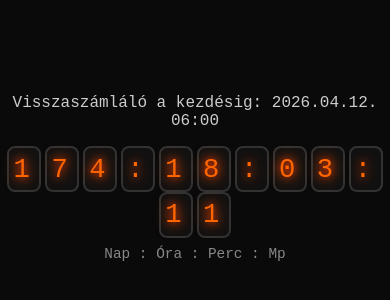
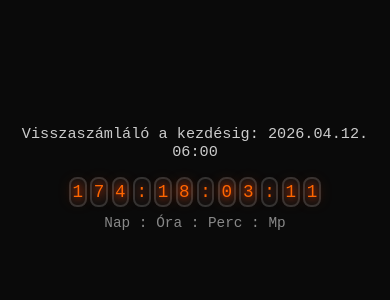
Before and after one commit to kulcsarf82/visszaszamlalo-2026, a plain HTML site: page index.html in a window 390 px wide. Shown: the part 244-544 px from the top of the page. Drawn offline with Linux system fonts and the light colour scheme.

Commit message:
Update index.html with new countdown timer.

```diff
--- a/index.html
+++ b/index.html
@@ -13,35 +13,48 @@
     }
     .box {
       text-align:center;
+      width:100vw; /* hogy ne fusson ki a tartalom */
+      max-width: 460px;
+      padding: 0 5vw;
     }
     .title {
       font-size:1.2rem; margin-bottom:1rem; color:#ccc;
+      word-break:break-word;
     }
     .count {
-      font-size:3rem; letter-spacing:0.2em;
+      font-size:3rem; letter-spacing:0.08em;
       display:flex; justify-content:center;
       flex-wrap: wrap;
+      gap: 0.2em;
+      word-break:break-all;
     }
     .digit {
       background:#111; border:2px solid #333;
-      border-radius:8px; margin:0 4px; padding:0.4em 0.3em;
+      border-radius:8px; margin:0 2px; padding:0.3em 0.2em;
       color:#ff6600; text-shadow:0 0 8px #ff3300, 0 0 16px #ff6600;
       min-width:1ch; text-align:center;
+      display:inline-block;
     }
     .labels {
       margin-top:0.5rem; color:#888; font-size:0.9rem;
     }
-    /* Mobil nézetre kisebb számláló */
     @media (max-width: 500px) {
       .count {
-        font-size: 1.7rem;
+        font-size: 1.1rem;
+        letter-spacing: 0.01em;
+        gap: 0.1em;
       }
       .digit {
-        margin: 0 2px;
-        padding: 0.2em 0.15em;
+        margin: 0 1px;
+        padding: 0.15em 0.08em;
+        font-size:1em;
       }
       .title {
-        font-size: 1rem;
+        font-size:0.95rem;
+      }
+      .box {
+        padding: 0 3vw;
+        max-width: 99vw;
       }
     }
   </style>
@@ -56,7 +69,7 @@
   <script>
     const target = new Date('2026-04-12T06:00:00');
 
-    function pad(n) { return String(n).padStart(2,'0'); }
+    function pad(n, width=2) { return String(n).padStart(width,'0'); }
 
     function render() {
       const now = new Date();
@@ -72,9 +85,13 @@
       const minutes = Math.floor((sec%3600)/60);
       const seconds = sec%60;
 
-      const str = `${pad(days)}:${pad(hours)}:${pad(minutes)}:${pad(seconds)}`;
+      // A napokhoz annyi számjegyet használunk, amennyi kell
+      const daysStr = pad(days, Math.max(2, String(days).length));
+      const restStr = [pad(hours), pad(minutes), pad(seconds)].join(':');
+      const fullStr = daysStr + ':' + restStr;
+
       document.getElementById('countdown').innerHTML =
-        str.split('').map(ch =>
+        fullStr.split('').map(ch =>
           ch === ':' ? '<span class="digit">:</span>' :
           `<span class="digit">${ch}</span>`
         ).join('');
```
